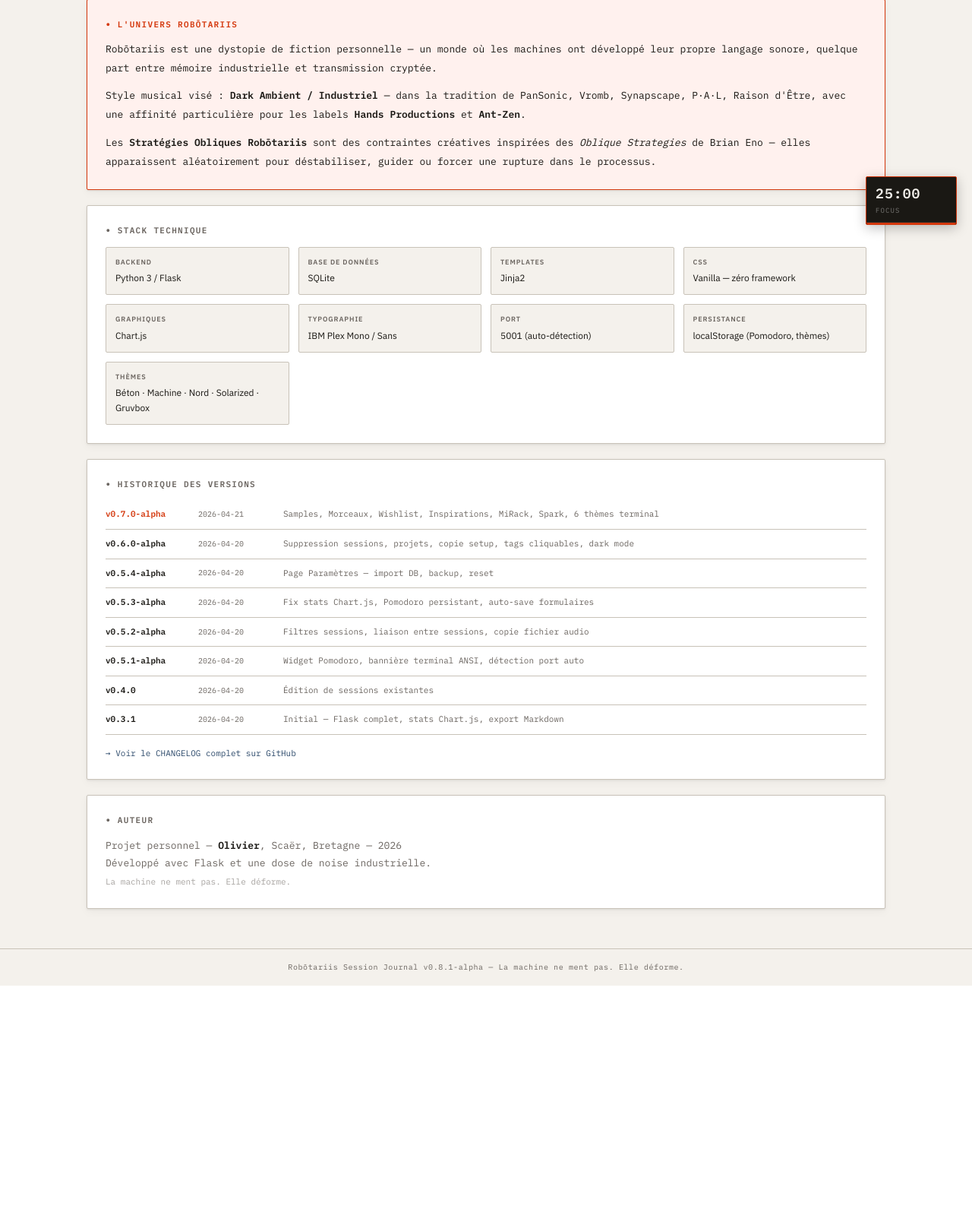
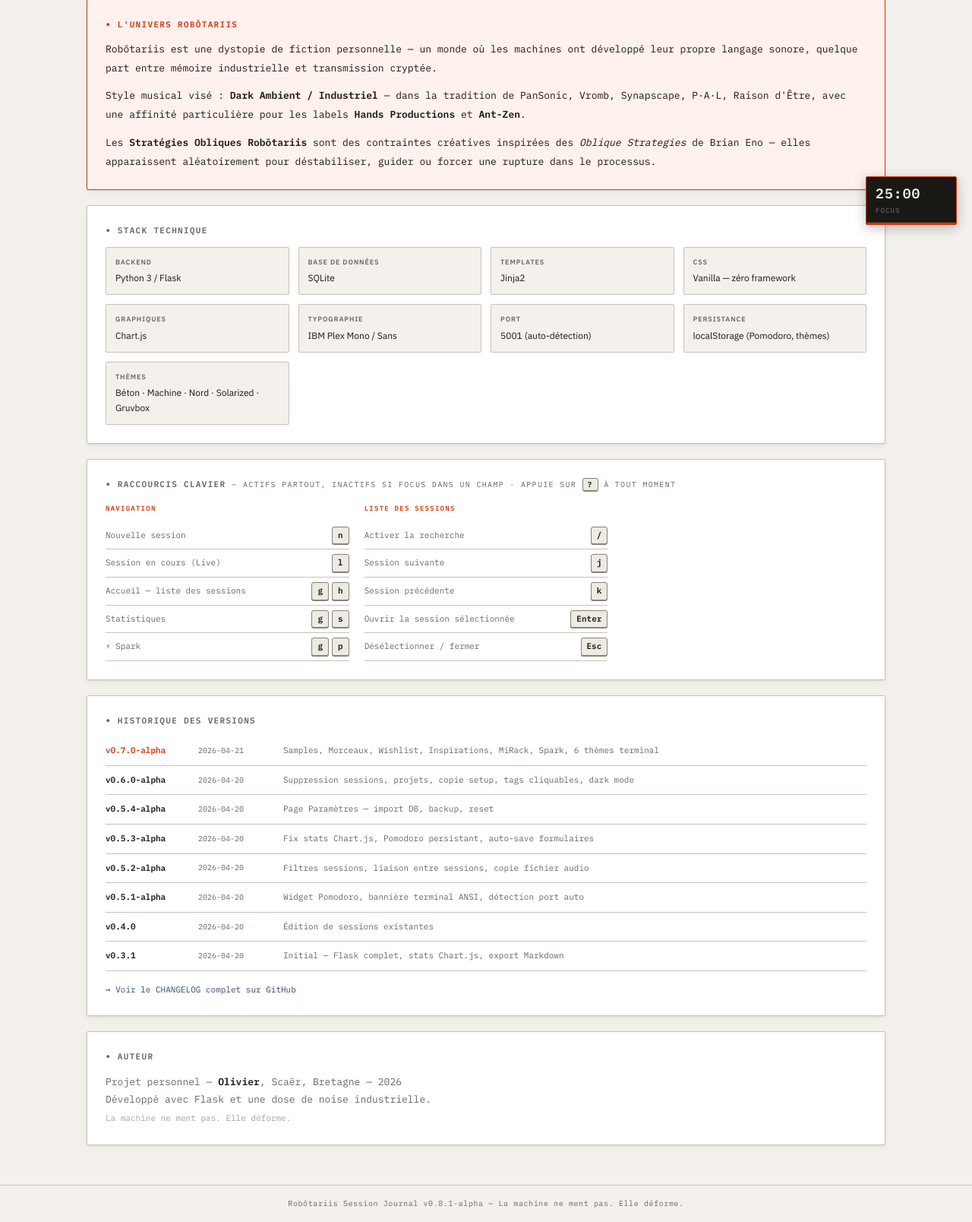
Before and after one commit to obareau/aza-sessions, a Flask app: page /about in a window 1280 px wide. Shown: the part 484-2092 px from the top of the page at 76% size. Before the commit the page ends 1781 px from the top, so only its background shows below. Run offline with Flask 3, Linux system fonts and the light colour scheme; data comes from the database, SQL or seed files in the repository; data that the repository does not hold is empty.

Commit message:
docs: section raccourcis clavier dans About
Co-Authored-By: Claude Sonnet 4.6 <noreply@anthropic.com>

```diff
--- a/templates/about.html
+++ b/templates/about.html
@@ -76,6 +76,45 @@
     </div>
 </div>
 
+<!-- RACCOURCIS CLAVIER -->
+<div class="card">
+    <div class="card-title">∙ Raccourcis clavier <span style="font-size:10px;font-weight:400;color:var(--text-muted);">— actifs partout, inactifs si focus dans un champ · appuie sur <kbd style="font-family:var(--mono);font-size:10px;background:var(--bg-alt);border:1px solid var(--border-strong);border-radius:3px;padding:1px 6px;box-shadow:0 1px 0 var(--border-strong);">?</kbd> à tout moment</span></div>
+    <div style="display:grid;grid-template-columns:repeat(auto-fill,minmax(280px,1fr));gap:20px;margin-top:16px;">
+
+        {% for section, shortcuts in [
+            ('Navigation', [
+                ('n',       'Nouvelle session'),
+                ('l',       'Session en cours (Live)'),
+                ('g  h',    'Accueil — liste des sessions'),
+                ('g  s',    'Statistiques'),
+                ('g  p',    '⚡ Spark'),
+            ]),
+            ('Liste des sessions', [
+                ('/',       'Activer la recherche'),
+                ('j',       'Session suivante'),
+                ('k',       'Session précédente'),
+                ('Enter',   'Ouvrir la session sélectionnée'),
+                ('Esc',     'Désélectionner / fermer'),
+            ]),
+        ] %}
+        <div>
+            <div style="font-family:var(--mono);font-size:9px;text-transform:uppercase;letter-spacing:.14em;color:var(--accent);font-weight:700;margin-bottom:10px;">{{ section }}</div>
+            {% for key, desc in shortcuts %}
+            <div style="display:flex;align-items:center;justify-content:space-between;padding:6px 0;border-bottom:1px solid var(--border);">
+                <span style="font-family:var(--mono);font-size:11px;color:var(--text-muted);">{{ desc }}</span>
+                <span style="display:flex;gap:4px;">
+                    {% for k in key.split('  ') %}
+                    <kbd style="font-family:var(--mono);font-size:11px;font-weight:600;background:var(--bg-alt);border:1px solid var(--border-strong);border-radius:3px;padding:2px 7px;color:var(--text);box-shadow:0 1px 0 var(--border-strong);">{{ k }}</kbd>
+                    {% endfor %}
+                </span>
+            </div>
+            {% endfor %}
+        </div>
+        {% endfor %}
+
+    </div>
+</div>
+
 <!-- VERSIONS -->
 <div class="card">
     <div class="card-title">∙ Historique des versions</div>
```
